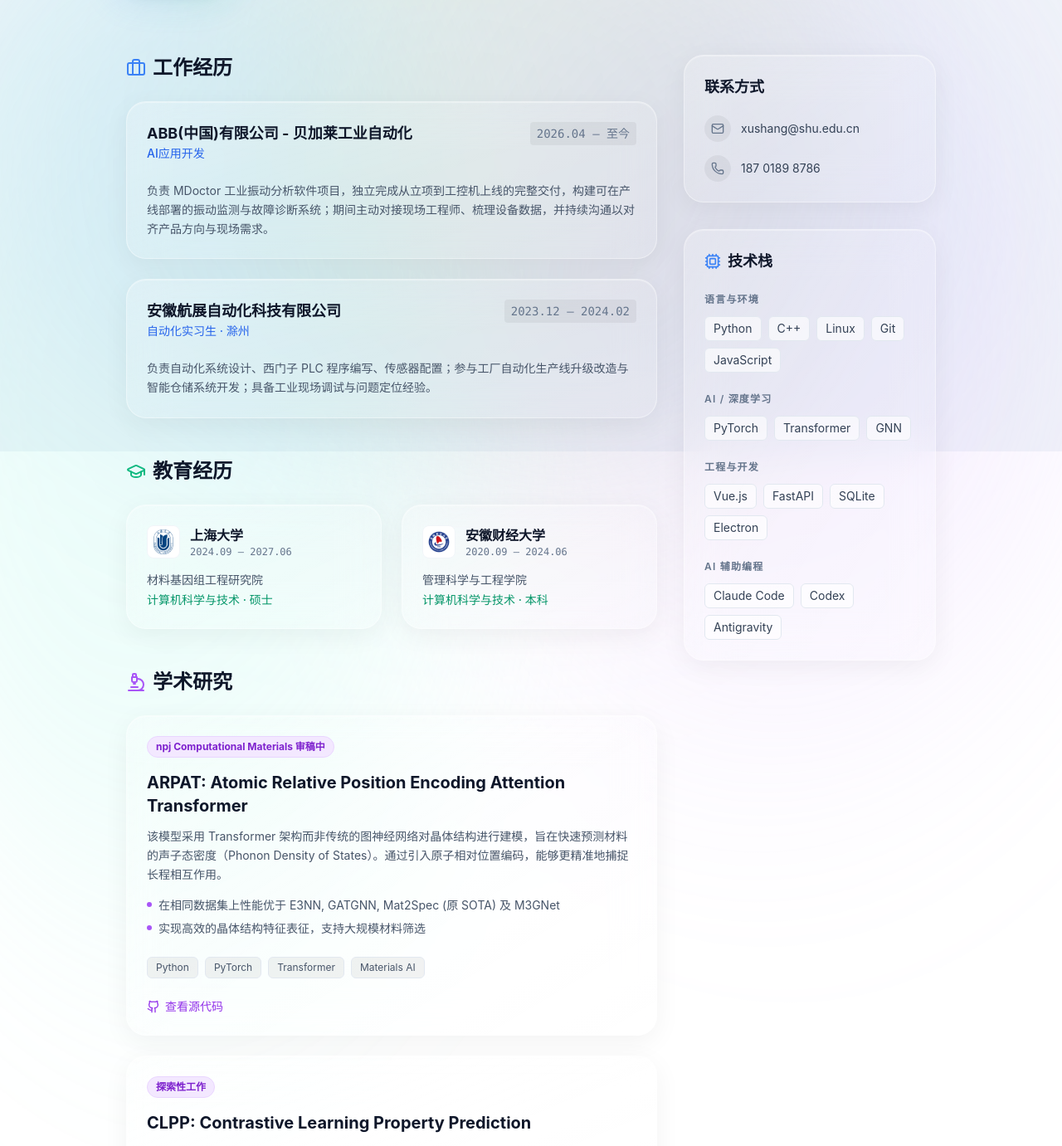
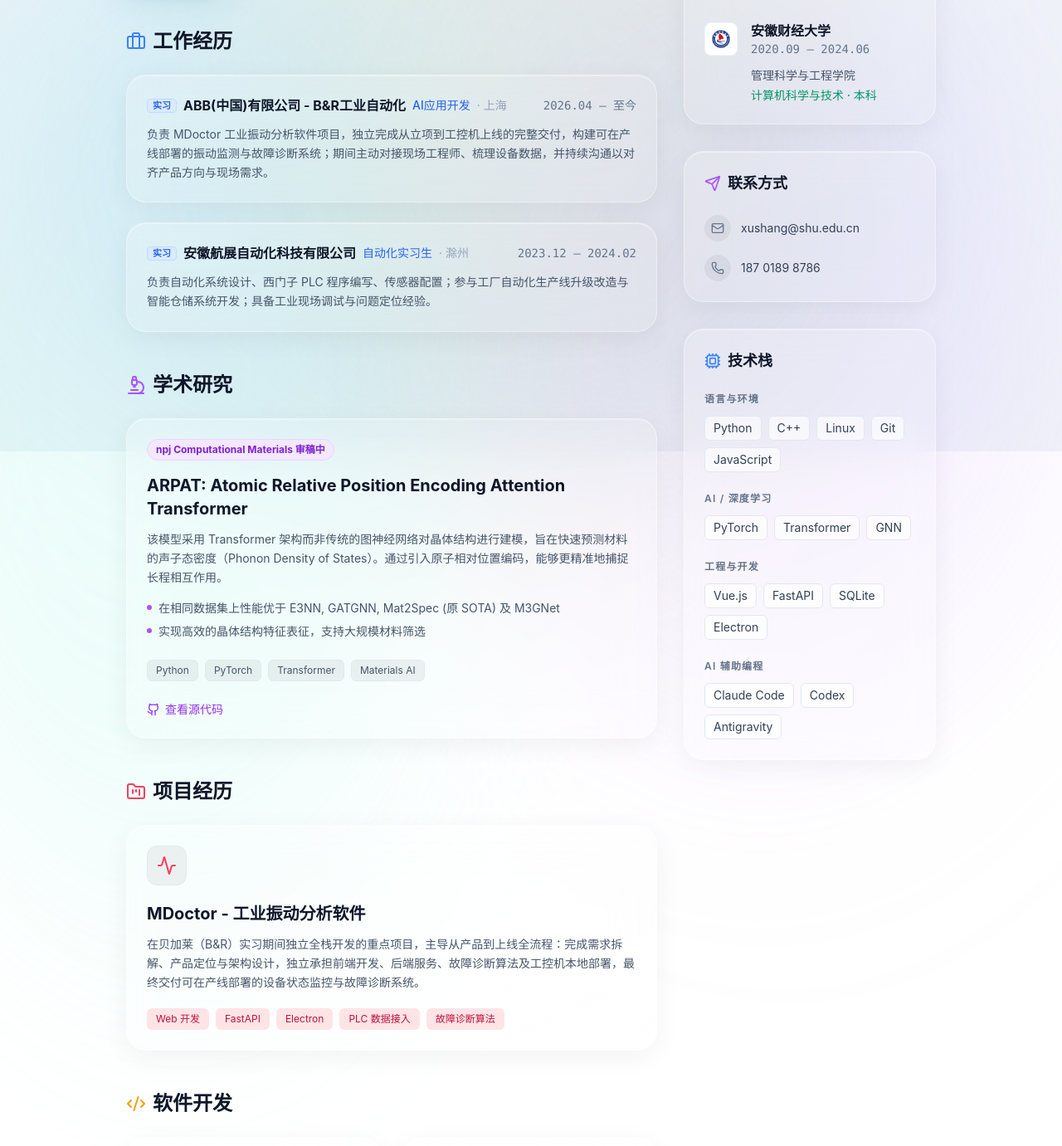
Before and after one commit to RyoSXu/RyoSXu.github.io, a Vue app: page / in a window 1280 px wide. Shown: the part 256-1637 px from the top of the page at 83% size. Built offline with nearby package versions, Linux system fonts and the light colour scheme.

Commit message:
feat(resume): 优化个人主页排版、经历排序及联系方式复制功能

```diff
--- a/src/App.vue
+++ b/src/App.vue
@@ -1,14 +1,29 @@
 <script setup lang="ts">
 import { ref, computed } from 'vue'
-import { useDark, useToggle } from '@vueuse/core'
+import { useDark, useToggle, useClipboard } from '@vueuse/core'
 import { resumeData } from './data/resume'
 import GlassCard from './components/GlassCard.vue'
 import MasonryLayout from './components/MasonryLayout.vue'
-import { User, Download, FileText, X, Mail, Phone, Github, MapPin, GraduationCap, Briefcase, Cpu, Microscope, Code2, Activity, ShoppingBag, Sun, Moon } from 'lucide-vue-next'
+import { User, Download, FileText, X, Mail, Phone, Github, MapPin, GraduationCap, Briefcase, Cpu, Microscope, Code2, Activity, ShoppingBag, Sun, Moon, Send, FolderKanban } from 'lucide-vue-next'
 
 const isDark = useDark()
 const toggleDark = useToggle(isDark)
 const showResumePreview = ref(false)
+
+const { copy } = useClipboard()
+const copyStatus = ref<'email' | 'phone' | null>(null)
+
+const handleCopy = (text: string, type: 'email' | 'phone') => {
+  let copyText = text
+  if (type === 'phone') {
+    copyText = text.replace(/[\s\-()]/g, '')
+  }
+  copy(copyText)
+  copyStatus.value = type
+  setTimeout(() => {
+    if (copyStatus.value === type) copyStatus.value = null
+  }, 2000)
+}
 
 const age = computed(() => {
   if (!resumeData.birthdate) return null;
@@ -74,8 +89,13 @@ const printResume = () => {
 
     <div class="max-w-5xl mx-auto px-4 sm:px-6 pt-20">
 
+      <div class="grid grid-cols-1 lg:grid-cols-3 gap-8">
+
+        <!-- Left Column: Main Content -->
+        <div class="lg:col-span-2 space-y-12">
+
           <!-- Header / Hero Section -->
-      <header v-motion-slide-visible-once-bottom class="flex flex-col md:flex-row items-center md:items-center justify-start gap-8 mb-20 relative z-10 print-break-before">
+          <header v-motion-slide-visible-once-bottom class="flex flex-col md:flex-row items-center md:items-center justify-start gap-8 relative z-10 print-break-before">
             <div class="shrink-0 relative group">
               <div class="absolute -inset-2 bg-gradient-to-r from-blue-500 to-emerald-500 rounded-2xl blur-xl opacity-20 dark:opacity-40 group-hover:opacity-30 dark:group-hover:opacity-50 transition-opacity duration-500"></div>
               <img :src="resumeData.avatar" alt="Avatar" class="w-24 md:w-28 h-auto rounded-2xl border border-white/50 dark:border-white/10 relative z-10 shadow-lg transition-transform duration-500 group-hover:scale-[1.02]" />
@@ -106,52 +126,25 @@ const printResume = () => {
             </div>
           </header>
 
-      <div class="grid grid-cols-1 lg:grid-cols-3 gap-8">
-
-        <!-- Left Column: Experience & Education -->
-        <div class="lg:col-span-2 space-y-12">
-
           <!-- Experience -->
-          <section v-motion-slide-visible-once-bottom>
+          <section v-motion-slide-visible-once-bottom class="print-break-before">
             <h2 class="text-2xl font-bold mb-6 flex items-center gap-2 text-slate-900 dark:text-white">
               <Briefcase class="w-6 h-6 text-blue-500 dark:text-blue-400" /> 工作经历
             </h2>
             <div class="space-y-6">
               <GlassCard v-for="exp in resumeData.experience" :key="exp.company">
-                <div class="flex justify-between items-start mb-2 flex-wrap gap-2">
-                  <div>
-                    <h3 class="text-lg font-bold text-slate-900 dark:text-white">{{ exp.company }}</h3>
-                    <p class="text-blue-600 dark:text-blue-300 font-medium text-sm">{{ exp.role }} <span v-if="exp.location">· {{ exp.location }}</span></p>
+                <div class="flex justify-between items-center mb-1 flex-wrap gap-2">
+                  <div class="flex items-center flex-wrap gap-2 flex-1 pr-4">
+                    <span v-if="exp.type" class="px-1.5 py-0.5 bg-blue-100 dark:bg-blue-500/20 text-blue-600 dark:text-blue-300 rounded text-[11px] border border-blue-200 dark:border-blue-500/30 font-bold leading-none shrink-0">{{ exp.type }}</span>
+                    <h3 class="text-base font-bold text-slate-900 dark:text-white">{{ exp.company }}</h3>
+                    <span class="text-blue-600 dark:text-blue-300 font-medium text-sm">{{ exp.role }}</span>
+                    <span v-if="exp.location" class="text-slate-400 dark:text-gray-500 font-normal text-sm">· {{ exp.location }}</span>
                   </div>
-                  <span class="text-slate-500 dark:text-gray-400 text-sm font-mono bg-black/5 dark:bg-white/5 px-2 py-1 rounded">{{ exp.period }}</span>
+                  <span class="text-slate-500 dark:text-gray-400 text-sm font-mono shrink-0">{{ exp.period }}</span>
                 </div>
-                <p class="text-slate-600 dark:text-gray-300 text-sm leading-relaxed mt-4">
+                <p class="text-slate-600 dark:text-gray-300 text-sm leading-relaxed mt-2">
                   {{ exp.description }}
                 </p>
-              </GlassCard>
-            </div>
-          </section>
-
-          <!-- Education -->
-          <section v-motion-slide-visible-once-bottom class="print-break-before">
-            <h2 class="text-2xl font-bold mb-6 flex items-center gap-2 text-slate-900 dark:text-white">
-              <GraduationCap class="w-6 h-6 text-emerald-500 dark:text-emerald-400" /> 教育经历
-            </h2>
-            <div class="grid grid-cols-1 sm:grid-cols-2 gap-6">
-              <GlassCard v-for="edu in resumeData.education" :key="edu.school">
-                <div class="flex items-center gap-3 mb-4">
-                  <div class="w-10 h-10 bg-white rounded-lg p-1 flex items-center justify-center border border-slate-100 dark:border-transparent">
-                    <img :src="edu.logo" :alt="edu.school" class="max-w-full max-h-full object-contain" />
-                  </div>
-                  <div>
-                    <h3 class="font-bold text-slate-900 dark:text-white">{{ edu.school }}</h3>
-                    <p class="text-slate-500 dark:text-gray-400 text-xs font-mono">{{ edu.period }}</p>
-                  </div>
-                </div>
-                <div class="text-sm text-slate-600 dark:text-gray-300">
-                  <p>{{ edu.college }}</p>
-                  <p class="text-emerald-600 dark:text-emerald-300 font-medium mt-1">{{ edu.major }} · {{ edu.degree }}</p>
-                </div>
               </GlassCard>
             </div>
           </section>
@@ -185,6 +178,34 @@ const printResume = () => {
                 <a v-if="res.githubUrl" :href="res.githubUrl" target="_blank" class="no-print inline-flex items-center gap-1.5 text-purple-600 dark:text-purple-400 hover:text-purple-500 dark:hover:text-purple-300 text-sm font-medium transition-colors">
                   <Github class="w-4 h-4" /> 查看源代码
                 </a>
+              </GlassCard>
+            </div>
+          </section>
+
+          <!-- Project Experience -->
+          <section v-motion-slide-visible-once-bottom class="print-break-before">
+            <h2 class="text-2xl font-bold mb-6 flex items-center gap-2 text-slate-900 dark:text-white">
+              <FolderKanban class="w-6 h-6 text-rose-500 dark:text-rose-400" /> 项目经历
+            </h2>
+            <div class="space-y-6">
+              <GlassCard v-for="item in resumeData.projectExperience" :key="item.title">
+                <div class="w-12 h-12 bg-black/5 dark:bg-white/5 rounded-xl border border-slate-200 dark:border-white/10 flex items-center justify-center mb-5" v-if="item.icon || !item.image">
+                  <Activity v-if="item.icon === 'activity'" class="w-6 h-6 text-rose-500 dark:text-rose-400" />
+                  <ShoppingBag v-else-if="item.icon === 'shopping-bag'" class="w-6 h-6 text-rose-500 dark:text-rose-400" />
+                  <Code2 v-else class="w-6 h-6 text-rose-500 dark:text-rose-400" />
+                </div>
+                <div v-if="item.image" class="mb-5 rounded-xl overflow-hidden border border-slate-200 dark:border-white/10">
+                  <img :src="item.image" :alt="item.title" class="w-full h-32 object-cover opacity-90 dark:opacity-80 hover:opacity-100 transition-opacity" />
+                </div>
+
+                <h3 class="text-xl font-bold text-slate-900 dark:text-white mb-3">{{ item.title }}</h3>
+                <p class="text-slate-600 dark:text-gray-300 text-sm leading-relaxed mb-5">{{ item.description }}</p>
+
+                <div class="flex flex-wrap gap-2 mt-auto">
+                  <span v-for="tag in item.tags" :key="tag" class="px-2.5 py-1 bg-rose-100 dark:bg-rose-500/10 text-rose-700 dark:text-rose-300/90 border border-transparent dark:border-rose-500/20 rounded-md text-xs">
+                    {{ tag }}
+                  </span>
+                </div>
               </GlassCard>
             </div>
           </section>
@@ -224,24 +245,58 @@ const printResume = () => {
         <!-- Right Column: Skills & Contact -->
         <div class="space-y-8">
 
+          <!-- Education -->
+          <section v-motion-slide-visible-once-bottom>
+            <GlassCard>
+              <h2 class="text-lg font-bold mb-6 flex items-center gap-2 text-slate-900 dark:text-white">
+                <GraduationCap class="w-5 h-5 text-emerald-500 dark:text-emerald-400" /> 教育经历
+              </h2>
+              <div class="flex flex-col gap-6">
+                <div v-for="edu in resumeData.education" :key="edu.school">
+                  <div class="flex items-center gap-4 mb-3">
+                    <div class="w-10 h-10 bg-white rounded-lg p-1.5 flex items-center justify-center border border-slate-100 dark:border-transparent shrink-0">
+                      <img :src="edu.logo" :alt="edu.school" class="max-w-full max-h-full object-contain" />
+                    </div>
+                    <div>
+                      <h3 class="font-bold text-slate-900 dark:text-white text-base">{{ edu.school }}</h3>
+                      <p class="text-slate-500 dark:text-gray-400 text-sm font-mono">{{ edu.period }}</p>
+                    </div>
+                  </div>
+                  <div class="text-sm text-slate-600 dark:text-gray-300 pl-14">
+                    <p>{{ edu.college }}</p>
+                    <p class="text-emerald-600 dark:text-emerald-300 font-medium mt-1">{{ edu.major }} · {{ edu.degree }}</p>
+                  </div>
+                </div>
+              </div>
+            </GlassCard>
+          </section>
+
           <!-- Contact -->
           <section v-motion-slide-visible-once-bottom>
             <GlassCard>
-              <h2 class="text-lg font-bold mb-5 flex items-center gap-2 text-slate-900 dark:text-white">
-                联系方式
+              <h2 class="text-lg font-bold mb-6 flex items-center gap-2 text-slate-900 dark:text-white">
+                <Send class="w-5 h-5 text-purple-500 dark:text-purple-400" /> 联系方式
               </h2>
               <ul class="space-y-4 text-sm">
-                <li class="flex items-center gap-3">
-                  <div class="w-8 h-8 rounded-full bg-black/5 dark:bg-white/5 flex items-center justify-center shrink-0">
-                    <Mail class="w-4 h-4 text-slate-500 dark:text-gray-400" />
+                <li class="flex items-center gap-3 group/item relative cursor-pointer w-fit" @click="handleCopy(resumeData.contact.email, 'email')">
+                  <div class="w-8 h-8 rounded-full bg-black/5 dark:bg-white/5 flex items-center justify-center shrink-0 group-hover/item:bg-blue-100 dark:group-hover/item:bg-blue-900/30 transition-colors">
+                    <Mail class="w-4 h-4 text-slate-500 dark:text-gray-400 group-hover/item:text-blue-500" />
                   </div>
-                  <a :href="'mailto:' + resumeData.contact.email" class="text-slate-700 dark:text-gray-300 hover:text-blue-600 dark:hover:text-white transition-colors">{{ resumeData.contact.email }}</a>
+                  <span class="text-slate-700 dark:text-gray-300 group-hover/item:text-blue-600 dark:group-hover/item:text-white transition-colors">{{ resumeData.contact.email }}</span>
+                  <div class="absolute left-10 -top-8 px-2 py-1 bg-slate-800 dark:bg-slate-700 text-white text-xs rounded opacity-0 group-hover/item:opacity-100 transition-opacity pointer-events-none whitespace-nowrap z-10 shadow-lg">
+                    {{ copyStatus === 'email' ? '已复制！' : '点击复制' }}
+                    <div class="absolute -bottom-1 left-4 w-2 h-2 bg-slate-800 dark:bg-slate-700 rotate-45"></div>
+                  </div>
                 </li>
-                <li class="flex items-center gap-3">
-                  <div class="w-8 h-8 rounded-full bg-black/5 dark:bg-white/5 flex items-center justify-center shrink-0">
-                    <Phone class="w-4 h-4 text-slate-500 dark:text-gray-400" />
+                <li class="flex items-center gap-3 group/item relative cursor-pointer w-fit" @click="handleCopy(resumeData.contact.phone, 'phone')">
+                  <div class="w-8 h-8 rounded-full bg-black/5 dark:bg-white/5 flex items-center justify-center shrink-0 group-hover/item:bg-blue-100 dark:group-hover/item:bg-blue-900/30 transition-colors">
+                    <Phone class="w-4 h-4 text-slate-500 dark:text-gray-400 group-hover/item:text-blue-500" />
                   </div>
-                  <span class="text-slate-700 dark:text-gray-300">{{ resumeData.contact.phone }}</span>
+                  <span class="text-slate-700 dark:text-gray-300 group-hover/item:text-blue-600 dark:group-hover/item:text-white transition-colors">{{ resumeData.contact.phone }}</span>
+                  <div class="absolute left-10 -top-8 px-2 py-1 bg-slate-800 dark:bg-slate-700 text-white text-xs rounded opacity-0 group-hover/item:opacity-100 transition-opacity pointer-events-none whitespace-nowrap z-10 shadow-lg">
+                    {{ copyStatus === 'phone' ? '已复制！' : '点击复制' }}
+                    <div class="absolute -bottom-1 left-4 w-2 h-2 bg-slate-800 dark:bg-slate-700 rotate-45"></div>
+                  </div>
                 </li>
               </ul>
             </GlassCard>
--- a/src/components/GlassCard.vue
+++ b/src/components/GlassCard.vue
@@ -73,7 +73,7 @@ const cardStyle = computed(() => {
   const rotateY = mousePos.value.x * 4
   return {
     transform: `perspective(1000px) rotateX(${rotateX}deg) rotateY(${rotateY}deg) scale3d(1.01, 1.01, 1.01)`,
-    transition: 'transform 0.1s ease-out'
+    transition: 'transform 0s'
   }
 })
 </script>
--- a/src/data/resume.ts
+++ b/src/data/resume.ts
@@ -32,8 +32,10 @@ export const resumeData: ResumeData = {
   ],
   experience: [
     {
-      company: 'ABB(中国)有限公司 - 贝加莱工业自动化',
+      company: 'ABB(中国)有限公司 - B&R工业自动化',
       role: 'AI应用开发',
+      location: '上海',
+      type: '实习',
       period: '2026.04 — 至今',
       description: '负责 MDoctor 工业振动分析软件项目，独立完成从立项到工控机上线的完整交付，构建可在产线部署的振动监测与故障诊断系统；期间主动对接现场工程师、梳理设备数据，并持续沟通以对齐产品方向与现场需求。',
     },
@@ -41,6 +43,7 @@ export const resumeData: ResumeData = {
       company: '安徽航展自动化科技有限公司',
       role: '自动化实习生',
       location: '滁州',
+      type: '实习',
       period: '2023.12 — 2024.02',
       description: '负责自动化系统设计、西门子 PLC 程序编写、传感器配置；参与工厂自动化生产线升级改造与智能仓储系统开发；具备工业现场调试与问题定位经验。',
     },
@@ -81,22 +84,16 @@ export const resumeData: ResumeData = {
         './assets/arpat/Figure 4.jpg',
       ],
     },
-    {
-      title: 'CLPP: Contrastive Learning Property Prediction',
-      status: '探索性工作',
-      description: '探索使用对比学习（Contrastive Learning）方法进行材料属性预测训练，并为谱线或序列等专用数据构建了专门的编码器。',
-      highlights: [],
-      tags: ['Contrastive Learning', 'Deep Learning', 'Representation Learning'],
-      githubUrl: 'https://github.com/RyoSXu/CLPP',
-    },
   ],
-  projects: [
+  projectExperience: [
     {
       title: 'MDoctor - 工业振动分析软件',
       description: '在贝加莱（B&R）实习期间独立全栈开发的重点项目，主导从产品到上线全流程：完成需求拆解、产品定位与架构设计，独立承担前端开发、后端服务、故障诊断算法及工控机本地部署，最终交付可在产线部署的设备状态监控与故障诊断系统。',
       tags: ['Web 开发', 'FastAPI', 'Electron', 'PLC 数据接入', '故障诊断算法'],
       icon: 'activity',
     },
+  ],
+  projects: [
     {
       title: '2Prac - 自定义刷题程序',
       description: '一个将题库转换为刷题程序的工具。基于开源程序修改，增加了通过脚本将自定义题库转换为 JSON 格式并导入的功能。解决了同类产品付费且使用复杂的痛点。',
--- a/src/style.css
+++ b/src/style.css
@@ -19,11 +19,11 @@
   .spotlight-wrapper::after {
     content: '';
     @apply absolute -inset-px rounded-3xl opacity-0 transition-opacity duration-300 pointer-events-none;
-    background: radial-gradient(800px circle at var(--mouse-x) var(--mouse-y), rgba(0,0,0,0.06), transparent 40%);
+    background: radial-gradient(400px circle at var(--mouse-x) var(--mouse-y), rgba(0,0,0,0.06), transparent 40%);
     z-index: 10;
   }
   .dark .spotlight-wrapper::after {
-    background: radial-gradient(800px circle at var(--mouse-x) var(--mouse-y), rgba(255,255,255,0.15), transparent 40%);
+    background: radial-gradient(400px circle at var(--mouse-x) var(--mouse-y), rgba(255,255,255,0.15), transparent 40%);
   }
 
   .spotlight-wrapper:hover::after {
--- a/src/types/resume.ts
+++ b/src/types/resume.ts
@@ -13,6 +13,7 @@ export interface Experience {
   period: string;
   location?: string;
   description: string;
+  type?: string;
 }
 
 export interface SkillCategory {
@@ -55,5 +56,6 @@ export interface ResumeData {
   experience: Experience[];
   skills: SkillCategory[];
   research: Research[];
+  projectExperience: Project[];
   projects: Project[];
 }
```
Lines whose indentation alone changed are shown as unchanged.
